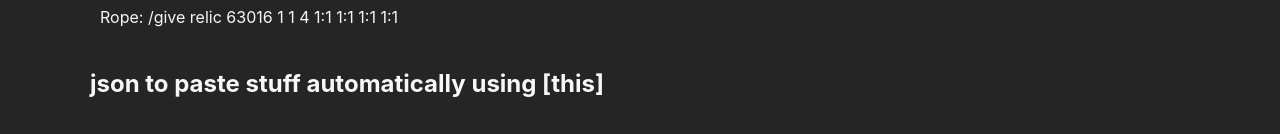
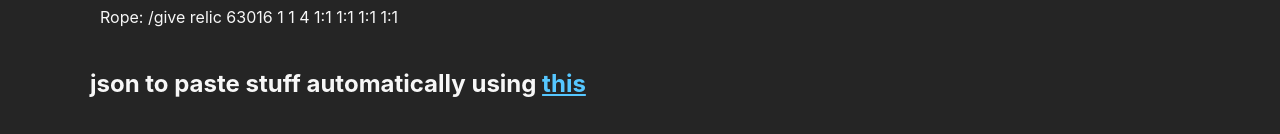
Before and after one commit to robinwings/robinwings.github.io, a plain HTML site: page index.html in a window 1280 px wide. Shown: the part 1317-1451 px from the top of the page. Drawn offline with Linux system fonts and the light colour scheme.

Commit message:
Update index.html

```diff
--- a/index.html
+++ b/index.html
@@ -37,7 +37,7 @@
                 <div id="output"></div>
             </div>
         </div>
-        <h2>json to paste stuff automatically using [this]</h2></div>
+        <h2>json to paste stuff automatically using <a href="https://github.com/robinwings/robinwings.github.io/blob/main/cmdpaste.py">this</a></h2></div>
         <div class="container-wrapper">
             <div class="container">
                 <button onclick="generateJSON()">Download JSON</button>
```
